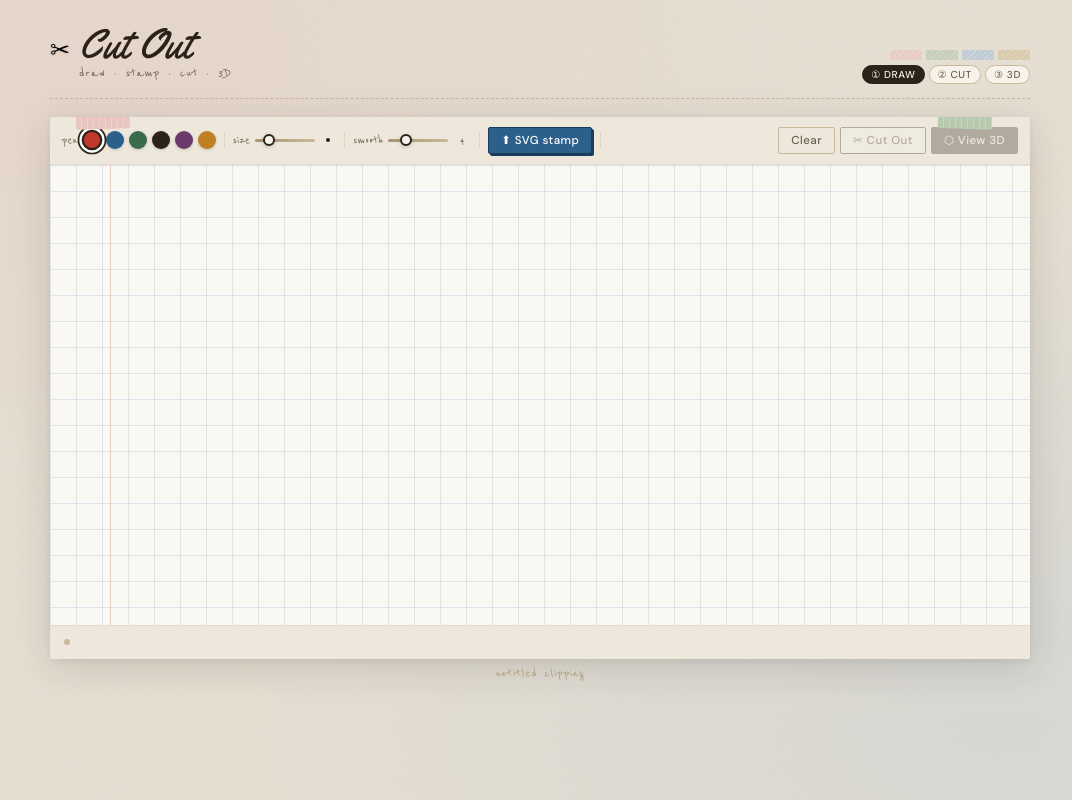
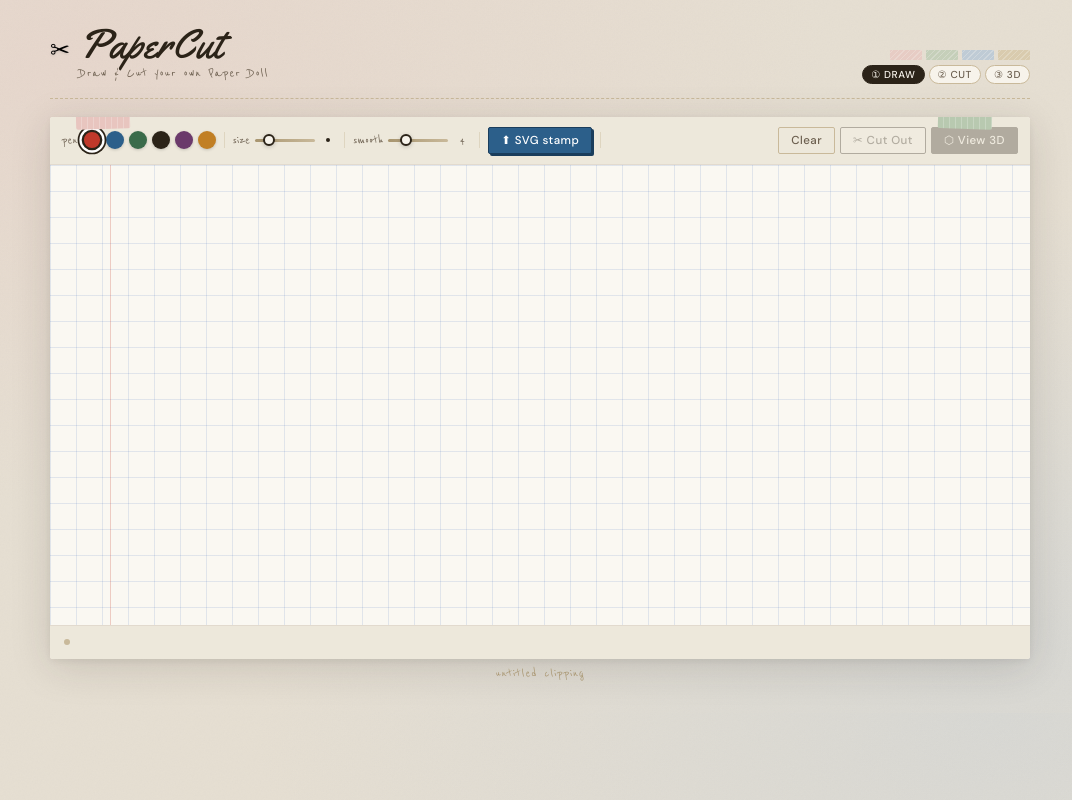
Before and after one commit to zenzen26/CutOut-to-3D, a plain HTML site: page index.html in a window 1280 px wide. Shown: the whole page, without its empty margins (100-1172 px from the left). Drawn offline with nearby package versions, Linux system fonts and the light colour scheme.

Commit message:
Update index.html

```diff
--- a/index.html
+++ b/index.html
@@ -15,8 +15,8 @@
     <div class="brand">
       <span class="brand-scissors">✂</span>
       <div>
-        <div class="brand-name">Cut Out</div>
-        <div class="brand-sub">draw · stamp · cut · 3D</div>
+        <div class="brand-name">PaperCut</div>
+        <div class="brand-sub">Draw & Cut your own Paper Doll</div>
       </div>
     </div>
     <div class="header-right">
```
